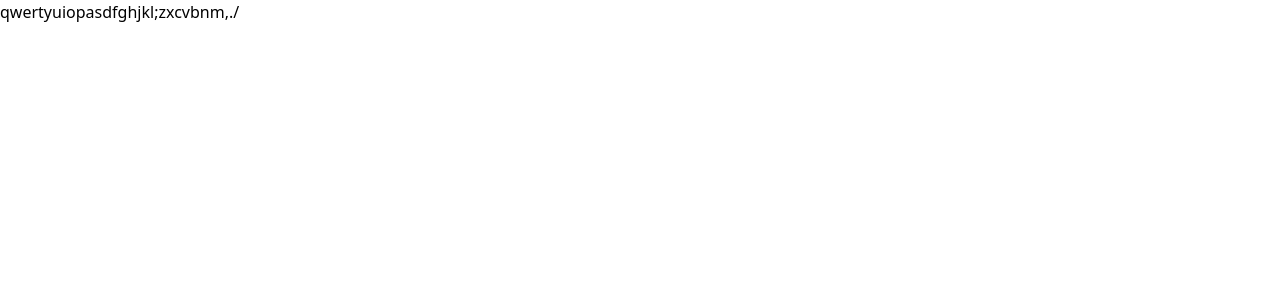
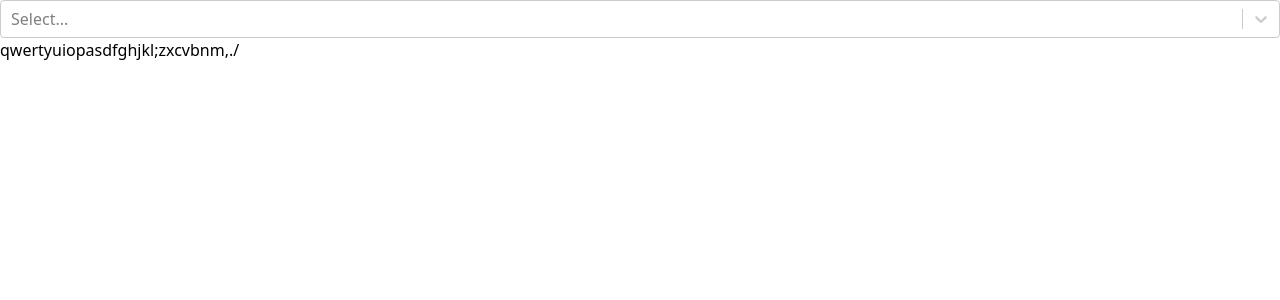
Before and after one commit to KGDavidson/kb-transitioner, a React (Vite) app: page / in a window 1280 px wide. Shown: the top 300 px of the page. Built offline with nearby package versions, Linux system fonts and the light colour scheme.

Commit message:
Feat/keyboard dropdown menu
Non functional dropdown menu to select Keyboard layout

```diff
--- a/package.json
+++ b/package.json
@@ -12,7 +12,8 @@
   },
   "dependencies": {
     "react": "^18.3.1",
-    "react-dom": "^18.3.1"
+    "react-dom": "^18.3.1",
+    "react-select": "^5.8.3"
   },
   "devDependencies": {
     "@eslint/js": "^9.11.1",
--- a/src/App.tsx
+++ b/src/App.tsx
@@ -1,16 +1,22 @@
-import { useState } from 'react'
-import { KBLayout, KBLayoutType } from './enums/KBLayout'
-import KeyboardLayout from './components/KeyboardLayout/KeyboardLayout'
+import { useState } from "react";
+import { KBLayout, KBLayoutType } from "./enums/KBLayout";
+import KeyboardLayout from "./components/KeyboardLayout/KeyboardLayout";
+import { KeyboardSelect } from "./components/KeyboardLayout/KeyboardSelect";
 
 function App() {
-  const [sourceLayout, setSourceLayout] = useState<KBLayoutType>(KBLayout.QWERTY)
-  const [targetLayout, setTargetLayout] = useState<KBLayoutType>(KBLayout.WORKMAN)
+  const [sourceLayout, setSourceLayout] = useState<KBLayoutType>(
+    KBLayout.QWERTY
+  );
+  const [targetLayout, setTargetLayout] = useState<KBLayoutType>(
+    KBLayout.WORKMAN
+  );
 
   return (
-    <div className='bg-zinc-900 h-screen w-screen p-8'>
+    <div className="bg-zinc-900 h-screen w-screen p-8">
+      <KeyboardSelect />
       <KeyboardLayout layout={sourceLayout} />
     </div>
-  )
+  );
 }
 
-export default App
+export default App;
--- /dev/null
+++ b/src/components/KeyboardLayout/KeyboardSelect.tsx
@@ -0,0 +1,14 @@
+import Select from "react-select";
+import { KBLayout } from "../../enums/KBLayout";
+
+const keys = Object.keys(KBLayout);
+
+var options: { value: string; label: string }[] = [];
+
+keys.map((key) => {
+  options.push({ value: key, label: key });
+});
+
+export const KeyboardSelect = () => {
+  return <Select options={options} />;
+};
```
Also changed, not shown: 1 other file (tests, documents, lock files or other folders).
